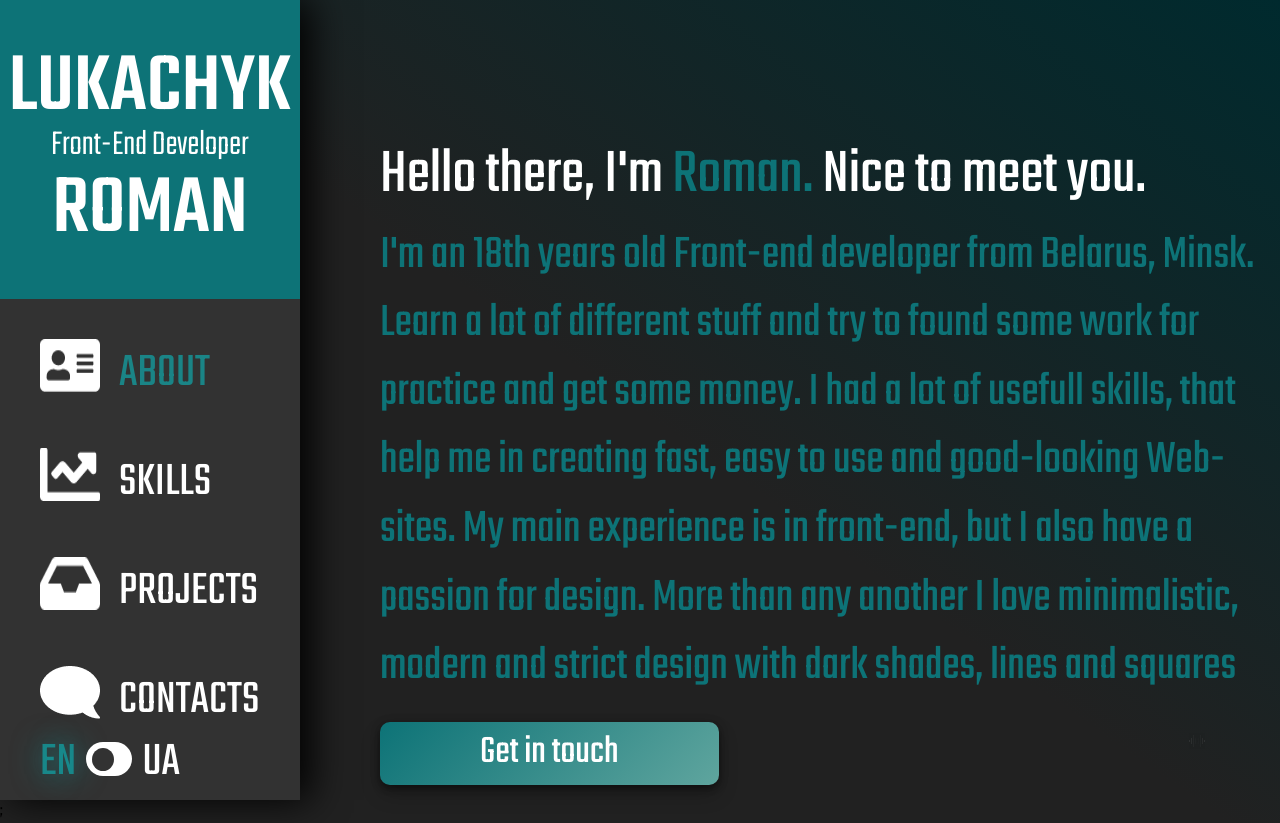
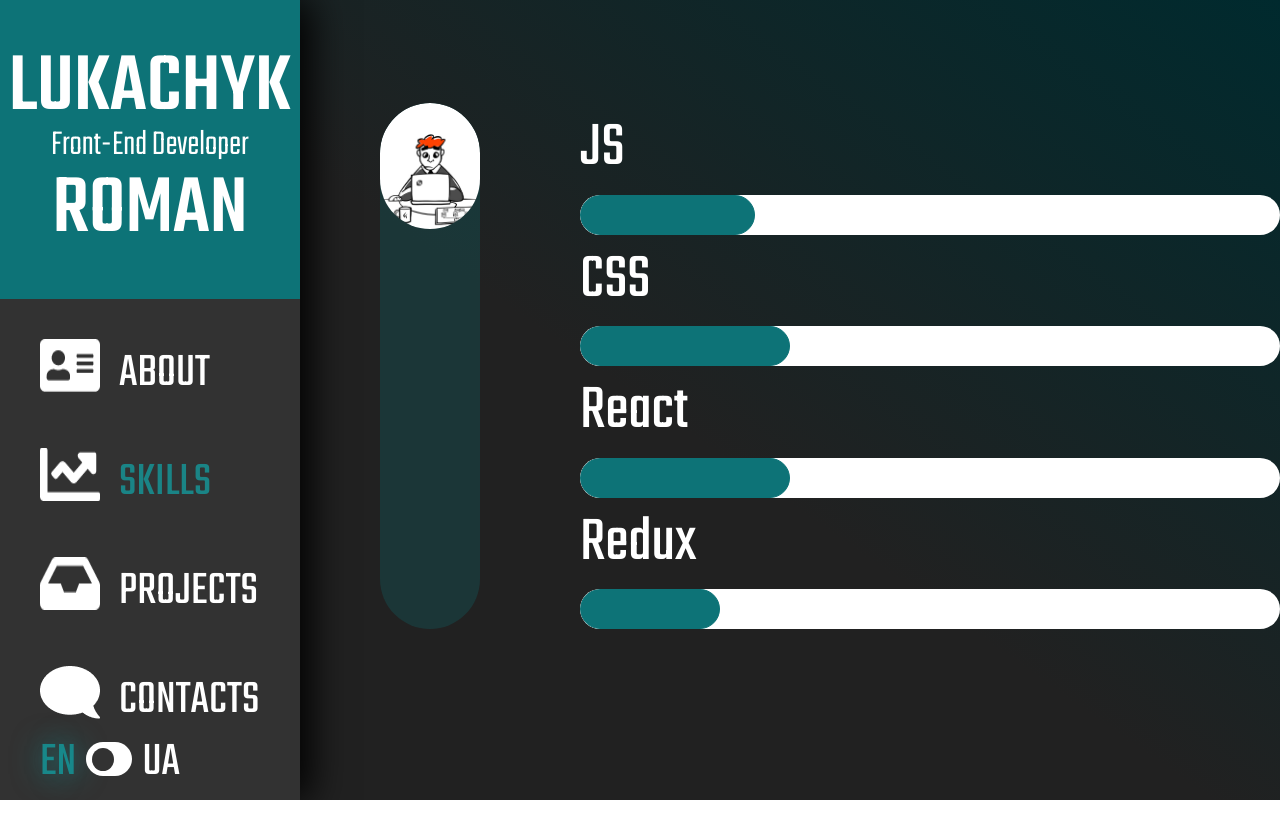
Before and after one commit to Lukachyk/about-me, a React (Create React App) app: page /skills in a window 1280 px wide. After the commit the page ends 800 px from the top, so only its background shows below. Built offline with nearby package versions, Linux system fonts and the light colour scheme.

Commit message:
add skills, animation and router for sidebar

```diff
--- a/package.json
+++ b/package.json
@@ -8,6 +8,7 @@
     "@testing-library/user-event": "^13.5.0",
     "react": "^18.2.0",
     "react-dom": "^18.2.0",
+    "react-router-dom": "^6.9.0",
     "react-scripts": "5.0.1",
     "web-vitals": "^2.1.4"
   },
--- a/src/App.js
+++ b/src/App.js
@@ -1,14 +1,30 @@
-import "./style/main.css";
-import SideBar from "./SideBar/SideBar";
-import About from "./pages/About/About";
+import './style/main.css';
+import SideBar from './SideBar/SideBar';
+import About from './pages/About/About';
+import Skills from './pages/Skills/Skills';
+import { BrowserRouter as Router, Routes, Route } from 'react-router-dom';
+
+// const DialogsContainer = React.lazy(() =>
+//   import("./components/Dialogs/DialogsContainer")
+// );
+// const ProfileContainer = React.lazy(() =>
+//   import("./components/Profile/ProfileContainer")
+// );
+// <Route path="/dialogs/" element={<DialogsContainer />} />
 
 function App() {
-  return (
-    <main className="app">
-      <SideBar />;
-      <About />
-    </main>
-  );
+   return (
+      <Router>
+         <main className="app">
+            <SideBar />
+            <Routes>
+               <Route path="/" element={<div>Home</div>} />
+               <Route path="/about" element={<About />} />
+               <Route path="/skills" element={<Skills />} />
+            </Routes>
+         </main>
+      </Router>
+   );
 }
 
 export default App;
--- a/src/Music/Music.js
+++ b/src/Music/Music.js
@@ -1,37 +1,46 @@
-import "./styles.css";
-import sound from "./media/sound.gif";
-import ambient from "./media/ambient.mp3";
-import { useRef, useState, useEffect } from "react";
+import './styles.css';
+import sound from './media/sound.gif';
+import ambient from './media/ambient.mp3';
+import { useRef, useState, useEffect } from 'react';
 
 const Music = () => {
+   // воздаем юз реф для картинки и кнопки
    const audioRef = useRef(null);
    const soundButtonRef = useRef(null);
 
    const [isPlaying, setIsPlaying] = useState(false);
 
+   // Фукнция для кнопки
    const togglePlay = () => {
+      // условие при котором будет выполняться или стоп или пауза
       if (isPlaying) {
          audioRef.current.pause();
       } else {
          audioRef.current.play();
       }
+      // устанавливаем для стейта тру/фолс
       setIsPlaying(!isPlaying);
    };
 
+   // отслеживаем что происходит
    useEffect(() => {
-    const onFocus = () =>
-      soundButtonRef.current.classList.contains("paused")
-        ? audioRef.current.pause()
-        : audioRef.current.play();
-
+      // проверяем если ли класс на  ref={soundButtonRef} -  pause ()
+      const onFocus = () => {
+         if (soundButtonRef.current.classList.contains('paused')) {
+            audioRef.current.pause();
+         }
+      };
+      // функция для евент слушателя
       const onBlur = () => audioRef.current.pause();
 
-    window.addEventListener("focus", onFocus);
-    window.addEventListener("blur", onBlur);
+      // устанавливаем слушателя к window на focus or blur  onFocus ()
+      window.addEventListener('focus', onFocus);
+      window.addEventListener('blur', onBlur);
 
+      // удаляем слушателя при димонтаже
       return () => {
-      window.removeEventListener("focus", onFocus);
-      window.removeEventListener("blur", onBlur);
+         window.removeEventListener('focus', onFocus);
+         window.removeEventListener('blur', onBlur);
       };
    }, []);
 
@@ -39,7 +48,7 @@
       <div className="music">
          {/* добавляем компонент Кнопки */}
          <img
-        className={`soundbutton${isPlaying ? " pause" : " play"}`}
+            className={`soundbutton${isPlaying ? ' pause' : ' play'}`}
             src={sound}
             alt="Equalizer"
             onClick={togglePlay}
--- a/src/SideBar/SideBar.js
+++ b/src/SideBar/SideBar.js
@@ -1,11 +1,16 @@
-import "./styles.css";
-import about from "../logo-sidebar/about.png";
-import skills from "../logo-sidebar/skills.png";
-import projects from "../logo-sidebar/projects.png";
-import contacts from "../logo-sidebar/contacts.png";
-import BtnLang from "../BtnLang/BtnLang";
+import './styles.css';
+import about from '../logo-sidebar/about.png';
+import skills from '../logo-sidebar/skills.png';
+import projects from '../logo-sidebar/projects.png';
+import contacts from '../logo-sidebar/contacts.png';
+import BtnLang from '../BtnLang/BtnLang';
+import { NavLink } from 'react-router-dom';
 
 const SideBar = () => {
+   const activeLink =
+      'sidebar__nav__list__item__link sidebar__nav__list__item__link_active';
+   const normalLink = 'sidebar__nav__list__item__link';
+
    return (
       <aside className="sidebar">
          <div className="sidebar__logo">
@@ -16,31 +21,48 @@
          <nav className="sidebar__nav">
             <ul className="sidebar__nav__list">
                <li className="sidebar__nav__list__item">
-            <a
-              href="#!"
-              className="sidebar__nav__list__item__link sidebar__nav__list__item__link_active"
+                  <NavLink
+                     to="/about"
+                     className={({ isActive }) =>
+                        isActive ? activeLink : normalLink
+                     }
                   >
                      <img src={about} alt="About" />
                      About
-            </a>
+                  </NavLink>
                </li>
                <li className="sidebar__nav__list__item">
-            <a href="#!" className="sidebar__nav__list__item__link">
+                  <NavLink
+                     to="/skills"
+                     className={({ isActive }) =>
+                        isActive ? activeLink : normalLink
+                     }
+                  >
                      <img src={skills} alt="Skills" />
                      Skills
-            </a>
+                  </NavLink>
                </li>
                <li className="sidebar__nav__list__item">
-            <a href="#!" className="sidebar__nav__list__item__link">
+                  <NavLink
+                     to="/projects"
+                     className={({ isActive }) =>
+                        isActive ? activeLink : normalLink
+                     }
+                  >
                      <img src={projects} alt="Projects" />
                      Projects
-            </a>
+                  </NavLink>
                </li>
                <li className="sidebar__nav__list__item">
-            <a href="#!" className="sidebar__nav__list__item__link">
+                  <NavLink
+                     to="/contacts"
+                     className={({ isActive }) =>
+                        isActive ? activeLink : normalLink
+                     }
+                  >
                      <img src={contacts} alt="Contacts" />
                      Contacts
-            </a>
+                  </NavLink>
                </li>
             </ul>
          </nav>
--- a/src/pages/About/styles.css
+++ b/src/pages/About/styles.css
@@ -19,8 +19,8 @@
   font-weight: 400;
   font-size: 64px;
   line-height: 1.43;
-}
-.about__content__greetings {
+  text-shadow: 1px -1px 6px rgba(0, 0, 0, 0.71);
+
   position: relative;
   overflow: hidden;
   animation: typing 2s steps(60);
@@ -42,6 +42,7 @@
   font-size: 48px;
   line-height: 1.43;
   color: var(--main-text);
+  text-shadow: 1px -1px 6px rgba(0, 0, 0, 0.71);
   animation: blink 3s ease-in;
 }
 @keyframes blink {
--- /dev/null
+++ b/src/pages/Skills/Skills.js
@@ -0,0 +1,46 @@
+import './styles.css';
+import avatar from './avatar.jpeg';
+
+const Skills = () => {
+   return (
+      <section className="skills">
+         <div className="skills__content">
+            <div className="skills__content__avatar-block">
+               <img
+                  src={avatar}
+                  className="skills__content-avatar__block__img"
+                  alt="Avatar"
+               />
+            </div>
+            <div className="skills__content__wrapper">
+               <div className="skills__content__level">
+                  <h3 className="skills__content__level__title">JS</h3>
+                  <div className="skills__content__level__wrapper">
+                     <div className="skills__content__level__scale skills__content__level__scale-js"></div>
+                  </div>
+               </div>
+               <div className="skills__content__level">
+                  <h3 className="skills__content__level__title">CSS</h3>
+                  <div className="skills__content__level__wrapper">
+                     <div className="skills__content__level__scale skills__content__level__scale-css"></div>
+                  </div>
+               </div>
+               <div className="skills__content__level">
+                  <h3 className="skills__content__level__title">React</h3>
+                  <div className="skills__content__level__wrapper">
+                     <div className="skills__content__level__scale skills__content__level__scale-react"></div>
+                  </div>
+               </div>
+               <div className="skills__content__level">
+                  <h3 className="skills__content__level__title">Redux</h3>
+                  <div className="skills__content__level__wrapper">
+                     <div className="skills__content__level__scale .skills__content__level__scale-redux"></div>
+                  </div>
+               </div>
+            </div>
+         </div>
+      </section>
+   );
+};
+
+export default Skills;
--- /dev/null
+++ b/src/pages/Skills/styles.css
@@ -0,0 +1,101 @@
+.skills {
+   grid-area: main;
+   margin-top: 103px;
+   color: var(--white);
+   animation: typing 2s steps(60);
+}
+@keyframes typing {
+   from {
+      text-indent: -1000px;
+   }
+   to {
+      text-indent: 0;
+   }
+}
+.skills__content {
+   display: flex;
+   column-gap: 100px;
+}
+
+.skills__content__avatar-block {
+   max-width: 633px;
+   max-height: 870px;
+   overflow: hidden;
+   background: rgba(13, 116, 119, 0.261);
+   border-radius: 60px;
+}
+
+.skills__content-avatar__block__img {
+   max-height: auto;
+   max-width: 100%;
+   height: auto;
+   border-radius: 60px;
+}
+
+/* Уровни */
+
+.skills__content__wrapper {
+   display: flex;
+   flex-direction: column;
+   column-gap: 38px;
+}
+
+.skills__content__level {
+   max-width: 700px;
+   max-height: 136px;
+   overflow: hidden;
+   display: flex;
+   flex-direction: column;
+}
+.skills__content__level__title {
+   font-weight: 400;
+   font-size: 64px;
+   line-height: 1.43;
+}
+
+.skills__content__level__wrapper {
+   width: 700px;
+   height: 40px;
+   overflow-y: hidden;
+   border-radius: 69px;
+   background: #fff;
+   animation: scale 3s linear;
+}
+
+.skills__content__level__scale {
+   height: 100%;
+   width: 20%;
+   border-radius: 60px;
+   background-color: #0d7377;
+   z-index: 2;
+   border: 1px solid #0d7377;
+}
+.skills__content__level__scale-js {
+   width: 25%;
+}
+
+.skills__content__level__scale-css {
+   width: 30%;
+}
+
+.skills__content__level__scale-react {
+   width: 30%;
+}
+.skills__content__level__scale-redux {
+   width: 10%;
+}
+
+@keyframes scale {
+   0% {
+      width: 0px;
+      background-color: #fff;
+   }
+   50% {
+      width: 350px;
+      background-color: #f2f2f2;
+   }
+   100% {
+      width: 700px;
+      background-color: #fff;
+   }
+}
--- a/src/style/main.css
+++ b/src/style/main.css
@@ -17,6 +17,7 @@
 body {
   font-family: "Teko", sans-serif;
   /* background: var(--bg-body); */
+
   background: linear-gradient(
     35deg,
     var(--bg-body),
@@ -25,6 +26,8 @@
   );
 }
 .app {
+  max-width: 1920px;
+  max-height: 1080px;
   display: grid;
   grid-template-columns: 300px 1fr;
   grid-template-areas: "sidebar main";
```
Also changed, not shown: .prettierrc.json (added), src/pages/Skills/avatar.jpeg (added), 1 other file (tests, documents, lock files or other folders). Lines whose indentation alone changed are shown as unchanged.
